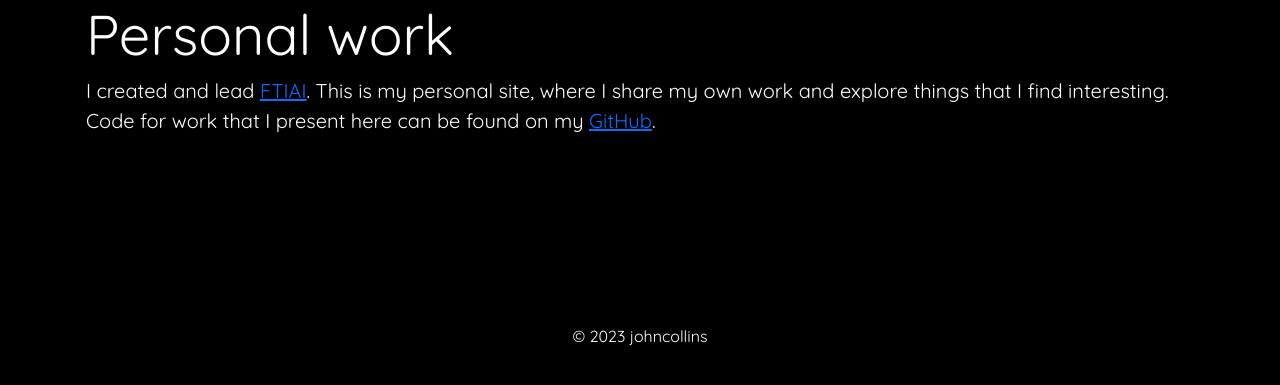
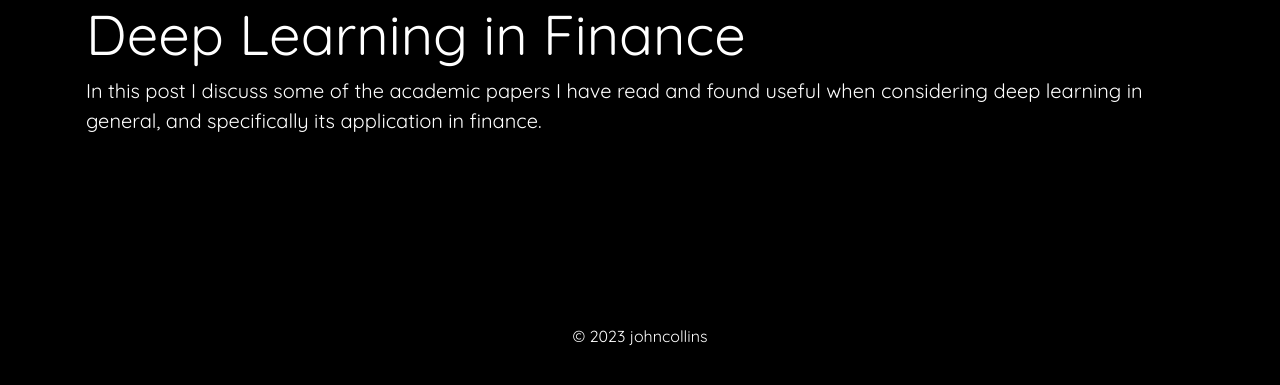
Before and after one commit to johncollinsai/dlf, a Flask app: page / in a window 1280 px wide. Shown: the part 49-434 px from the top of the page. Run offline with Flask 2, Linux system fonts and the light colour scheme; some libraries are stand-ins or nearby versions.

Commit message:
v0.1.5, updated index.html

```diff
--- a/app/__init__.py
+++ b/app/__init__.py
@@ -1,12 +1,9 @@
-""" My app/__init__.py file creates objects, such as the database and database
-migration engine instances. These are created after the application.
+""" app/__init__.py file creates objects, which are created after the application.
 """
 
 from flask import Flask
 import os
 from dotenv import load_dotenv
-
-# from config import Config  # Config class (upper case) imported from config.py (lower case)
 
 app = Flask(__name__)
 # app.config.from_object method tells Flask to read and apply the Config class,
--- a/app/templates/index.html
+++ b/app/templates/index.html
@@ -83,8 +83,8 @@
 
   <div class="jumbotron jumbotron-fluid jumbotron-black-top">
     <div class="container">
-      <h1 class="display-4">Personal work</h1>
-      <p class="lead">I created and lead <a href="https://ftiai.com" target-"_blank">FTIAI</a>. This is my personal site, where I share my own work and explore things that I find interesting. Code for work that I present here can be found on my <a href="https://github.com/johncollinsai" target-"_blank">GitHub</a>.</p>
+      <h1 class="display-4">Deep Learning in Finance</h1>
+      <p class="lead">In this post I discuss some of the academic papers I have read and found useful when considering deep learning in general, and specifically its application in finance.</p>
     </div>
   </div>
 
```
Also changed, not shown: 3 other files.
